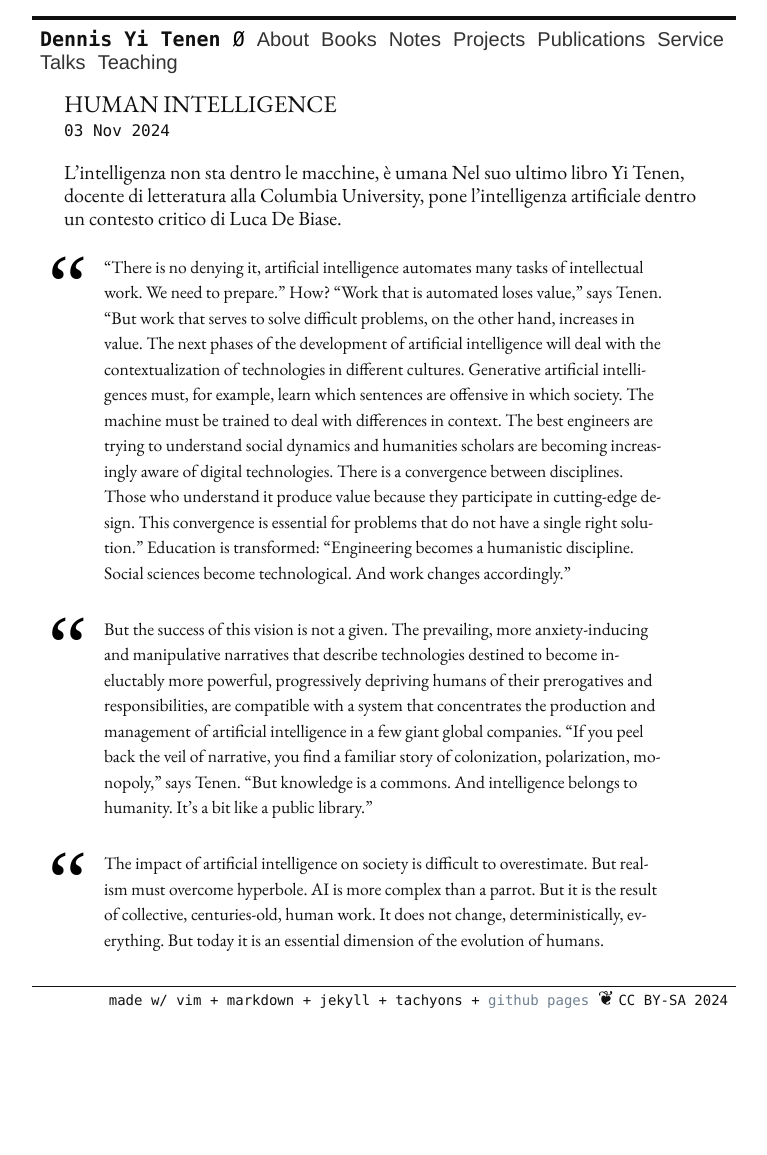
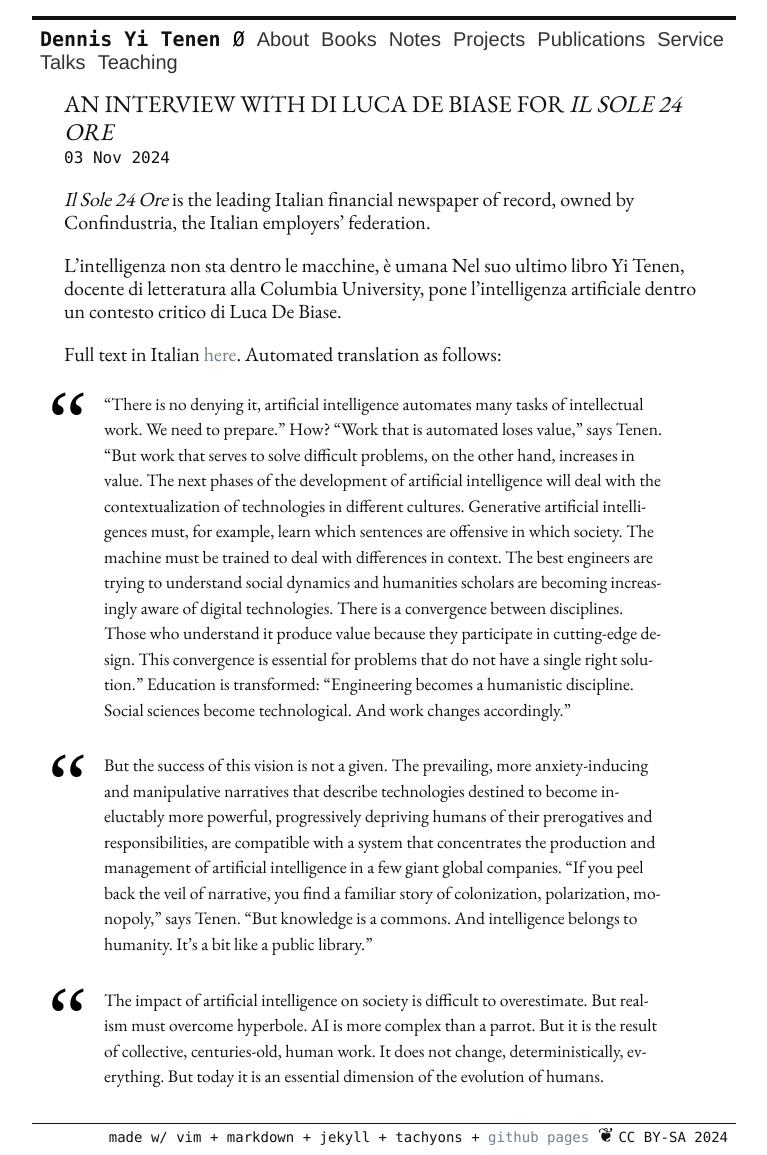
Before and after one commit to denten/denten.github.io, a Jekyll site: the page built from collections/_posts/2024-11-03-intelligence.md, in a window 1280 px wide. Shown: the whole page, without its empty margins (256-1023 px from the left). Built offline with Jekyll 4.4.1, drawn with Linux system fonts in a browser that asks for light colours; nearby versions of some CDN libraries; before the commit the page ends 1018 px from its top, so only the background shows below that.

Commit message:
update for 24

```diff
--- a/collections/_posts/2024-11-03-intelligence.md
+++ b/collections/_posts/2024-11-03-intelligence.md
@@ -3,16 +3,22 @@ author: denten
 comments: false
 layout: post
 published: true
-title: Human Intelligence
+title: An Interview with di Luca De Biase for <i>Il Sole 24 Ore</i>
 snippet: 150
 categories:
 - think.stack
 ---
 
+*Il Sole 24 Ore* is the leading Italian financial newspaper of record, owned by Confindustria,
+the Italian employers' federation.
 
 L’intelligenza non sta dentro le macchine, è umana Nel suo ultimo libro Yi Tenen, docente
 di letteratura alla Columbia University, pone l’intelligenza artificiale dentro un contesto
 critico di Luca De Biase.
+
+Full text in Italian
+[here](https://drive.google.com/file/d/1vB58OZE9-d2Nk8FWgfCvsFtUJbvj3sOZ/). Automated
+translation as follows:
 
 > "There is no denying it, artificial intelligence automates many tasks of intellectual work. We
 need to prepare." How? "Work that is automated loses value," says Tenen. "But work that serves
```
